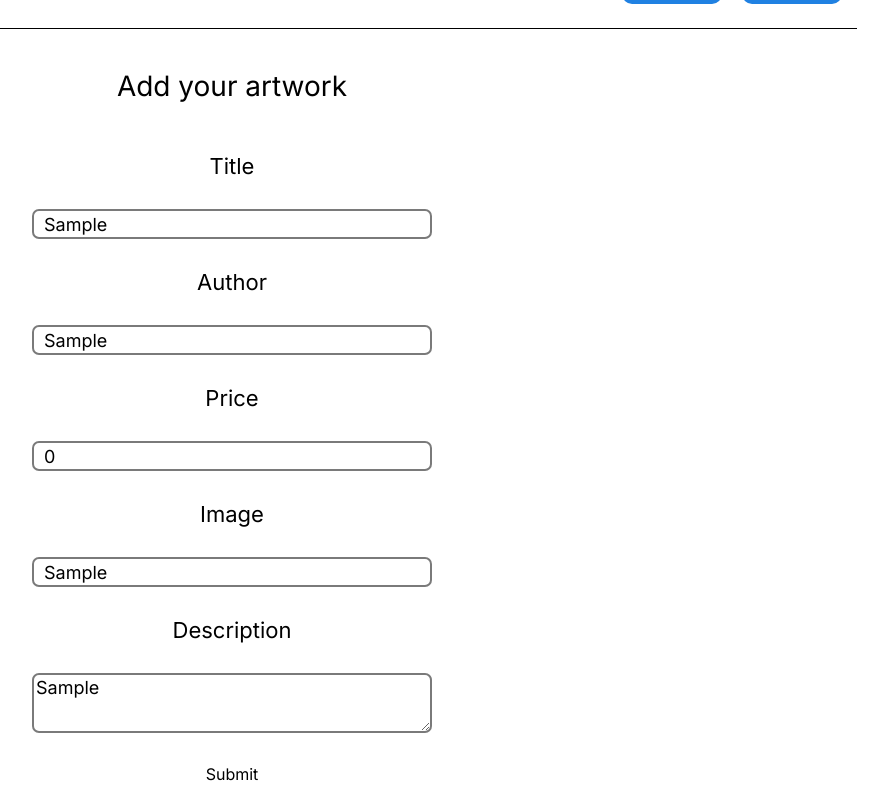
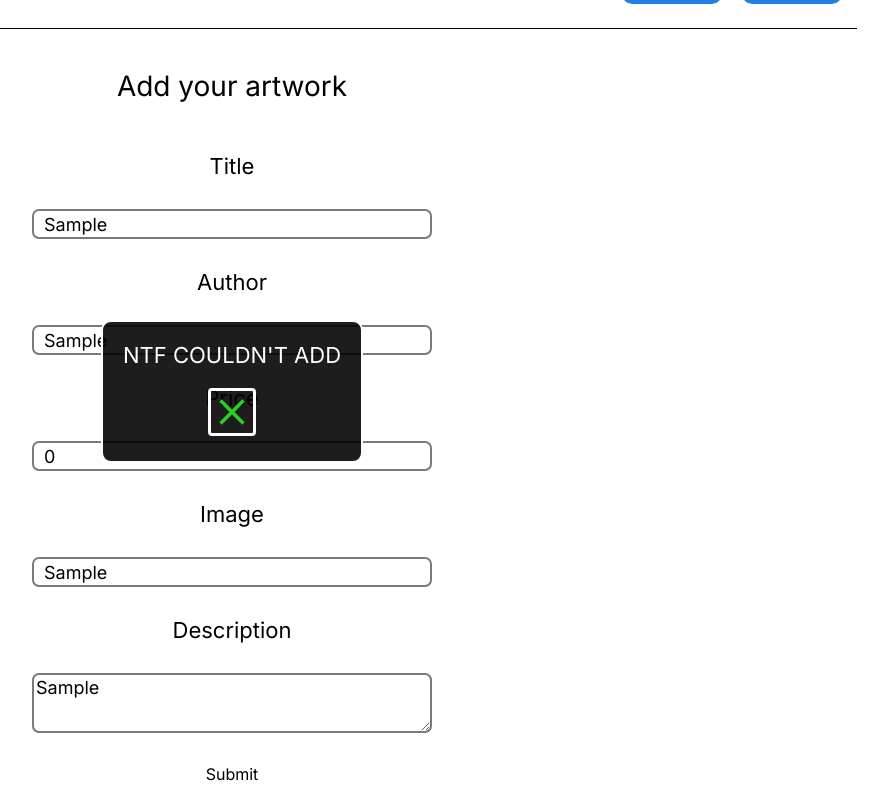
Before and after one commit to bboyruso/nfty-front, a React (Vite) app: page /create in a window 1280 px wide. Both pictures are taken after typing "Sample", "Sample", "Sample", "Sample" into the empty fields and a click on the button "Submit". Shown: the part 86-886 px from the top of the page, without its empty margins (408-1279 px from the left). Built offline with nearby package versions, Linux system fonts and the light colour scheme; no server answers.

Commit message:
Add feddback onClose

```diff
--- a/src/components/Layout/Layout.tsx
+++ b/src/components/Layout/Layout.tsx
@@ -1,10 +1,26 @@
 import { Outlet } from "react-router-dom";
 import Header from "../Header/Header";
 import ContainerStyled from "../shared/ContainerStyled";
+import Loading from "../Loading/Loading";
+import { useAppSelector, useAppDispatch } from "../../store";
+import Modal from "../Modal/Modal";
+import { hideFeedback } from "../../store/ui/feedbackSlice";
 
 const Layout = () => {
+  const isLoading = useAppSelector((state) => state.uiStore.loading);
+  const feedBackMessage = useAppSelector(
+    (state) => state.feedbackStore.message
+  );
+  const dispatch = useAppDispatch();
+
+  const closeModal = () => {
+    dispatch(hideFeedback());
+  };
+
   return (
     <ContainerStyled>
+      {isLoading && <Loading />}
+      {feedBackMessage && <Modal text={feedBackMessage} onClose={closeModal} />}
       <Header />
       <Outlet />
     </ContainerStyled>
--- a/src/components/Modal/Modal.tsx
+++ b/src/components/Modal/Modal.tsx
@@ -4,11 +4,16 @@ import { ReactSVG } from "react-svg";
 export interface ModalProps {
   text: string;
   isError?: boolean;
+  onClose: () => void;
 }
 
-const Modal = ({ text, isError }: ModalProps): React.ReactElement => {
+const Modal = ({ text, isError, onClose }: ModalProps): React.ReactElement => {
+  const handleClick = () => {
+    onClose();
+  };
+
   return (
-    <ModalStyled className={isError ? "error" : ""}>
+    <ModalStyled className={isError ? "error" : ""} onClick={handleClick}>
       <span>{text}</span>
       <ReactSVG src={isError ? "public/error.svg" : "public/error.svg"} />
     </ModalStyled>
--- a/src/components/Modal/ModalStyled.tsx
+++ b/src/components/Modal/ModalStyled.tsx
@@ -1,12 +1,14 @@
 import styled from "styled-components";
 
 const ModalStyled = styled.button`
+  position: fixed;
+  top: 40%;
   display: flex;
   flex-direction: column;
   align-items: center;
   justify-content: center;
   gap: 20px;
-  border: 2px solid ${(props) => props.theme.colors.primary};
+  border: 2px solid ${(props) => props.theme.colors.light};
   margin: 20px 0;
   font-size: 22px;
   text-align: center;
@@ -16,7 +18,7 @@ const ModalStyled = styled.button`
   margin: 0 auto;
   color: white;
   padding: 20px;
-  background-color: ${(props) => props.theme.colors.primary};
+  background-color: #000000e2;
 
   &.error {
     border: 2px solid ${(props) => props.theme.colors.tertiary};
--- a/src/pages/MainPage/MainPage.tsx
+++ b/src/pages/MainPage/MainPage.tsx
@@ -3,14 +3,12 @@ import { useAppDispatch, useAppSelector } from "../../store";
 import useApi from "../../hooks/useApi";
 import { loadNftsActionCreator } from "../../store/nfts/nftsSlice";
 import NftsList from "../../components/NftsList/NftsList";
-import Loading from "../../components/Loading/Loading";
 import MainPageStyled from "./MainPageStyled";
 
 const MainPage = (): React.ReactElement => {
   const dispatch = useAppDispatch();
   const { getNfts } = useApi();
   const { nfts } = useAppSelector((state) => state.nftsStore);
-  const isLoading = useAppSelector((state) => state.uiStore.loading);
 
   useEffect(() => {
     (async () => {
@@ -24,7 +22,6 @@ const MainPage = (): React.ReactElement => {
 
   return (
     <MainPageStyled aria-label="main page">
-      {isLoading && <Loading />}
       <NftsList nfts={nfts} />
     </MainPageStyled>
   );
```
